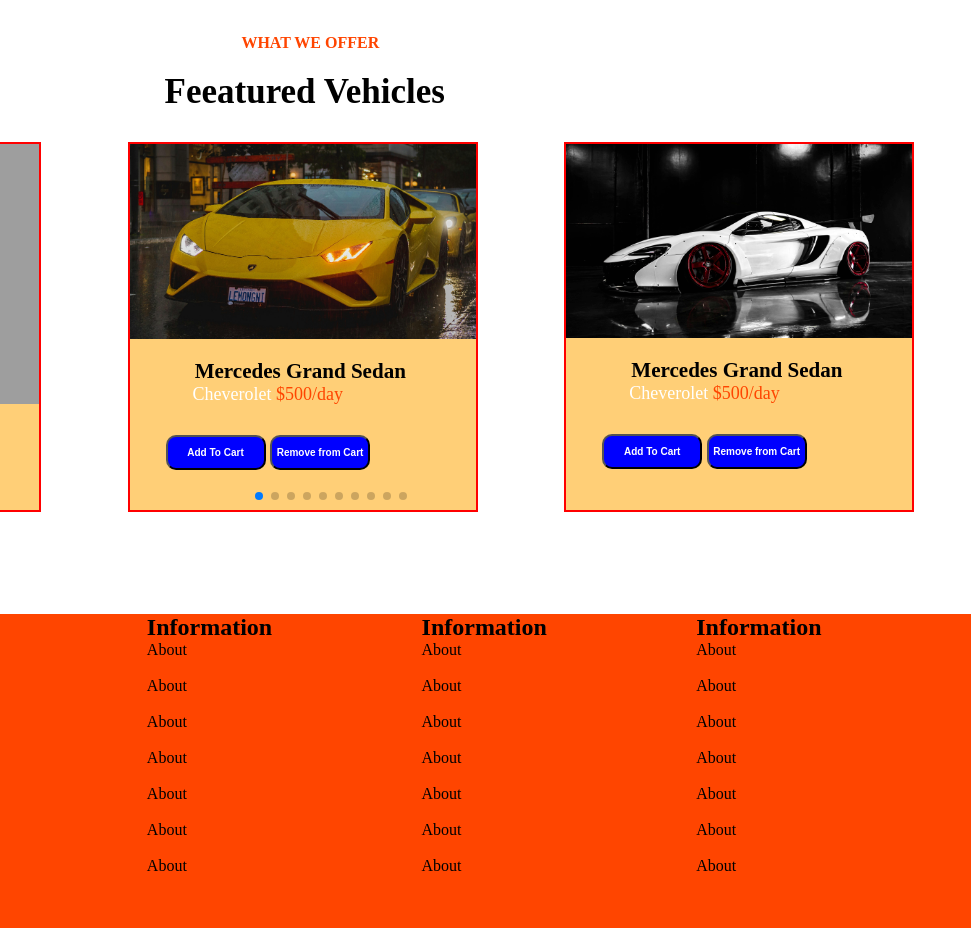
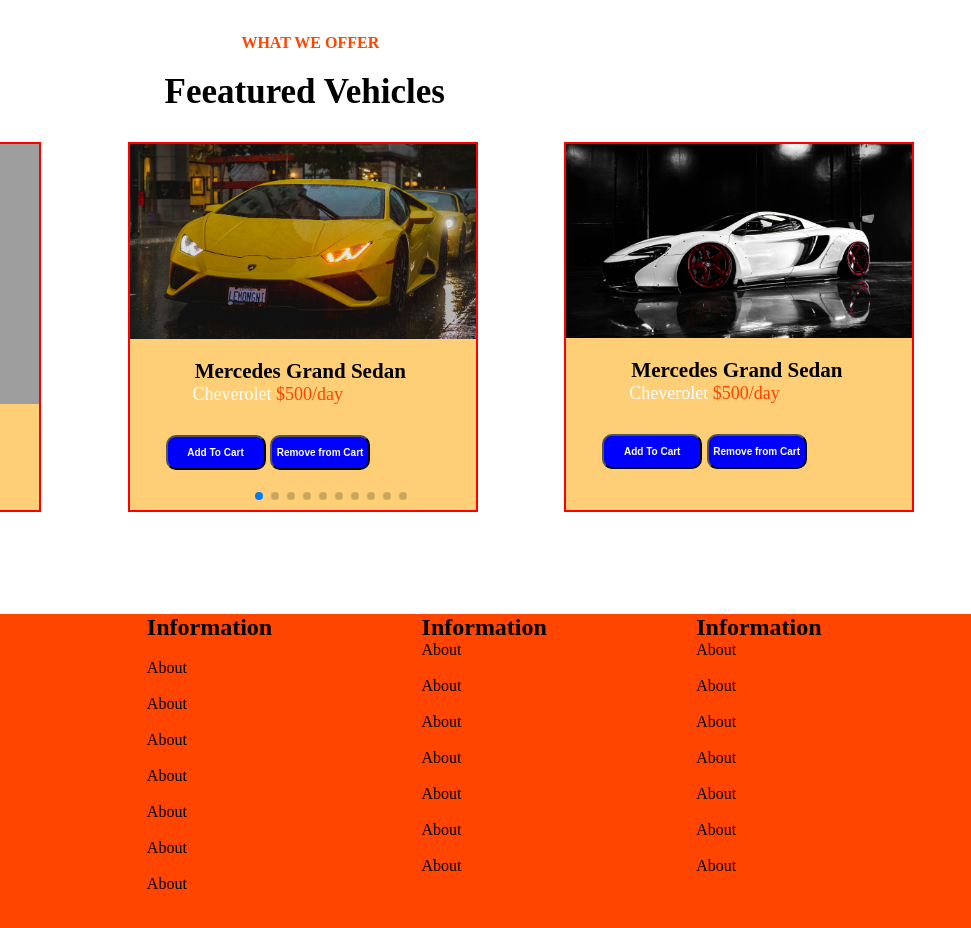
Before and after one commit to ankitparmar2006/Car-Booking-, a plain HTML site: page offer.html in a window 1280 px wide. Shown: the part 86-1014 px from the top of the page, 309-1280 px from the left. Drawn offline with nearby package versions, Linux system fonts and the light colour scheme; grey boxes are pictures that could not be loaded.

Commit message:
offer work

```diff
--- a/offer.html
+++ b/offer.html
@@ -424,7 +424,7 @@
                 </ul>
 
                 <ul>
-                    <h2>Information</h2>
+                    <h2>Information</h2> <br>
 
                     <a> About</a> <br> <br>
                     <a> About</a> <br> <br>
```
